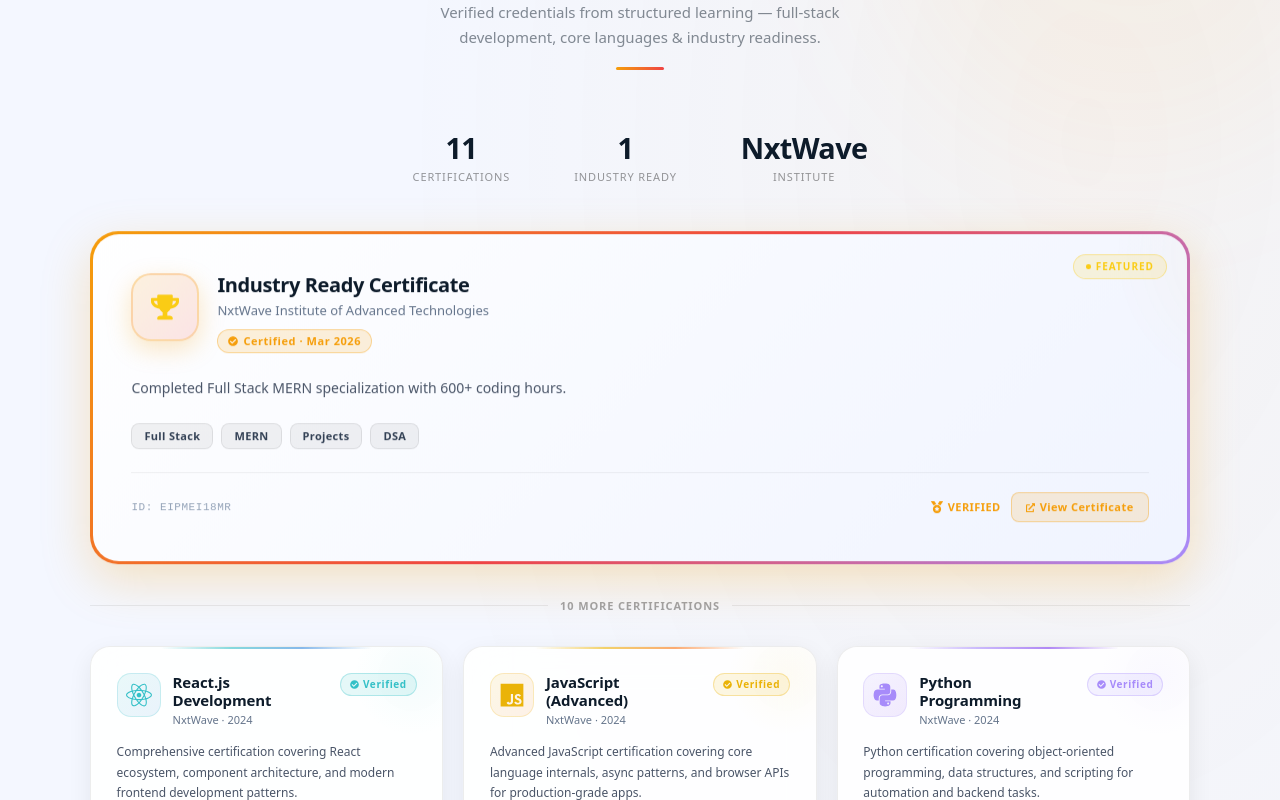
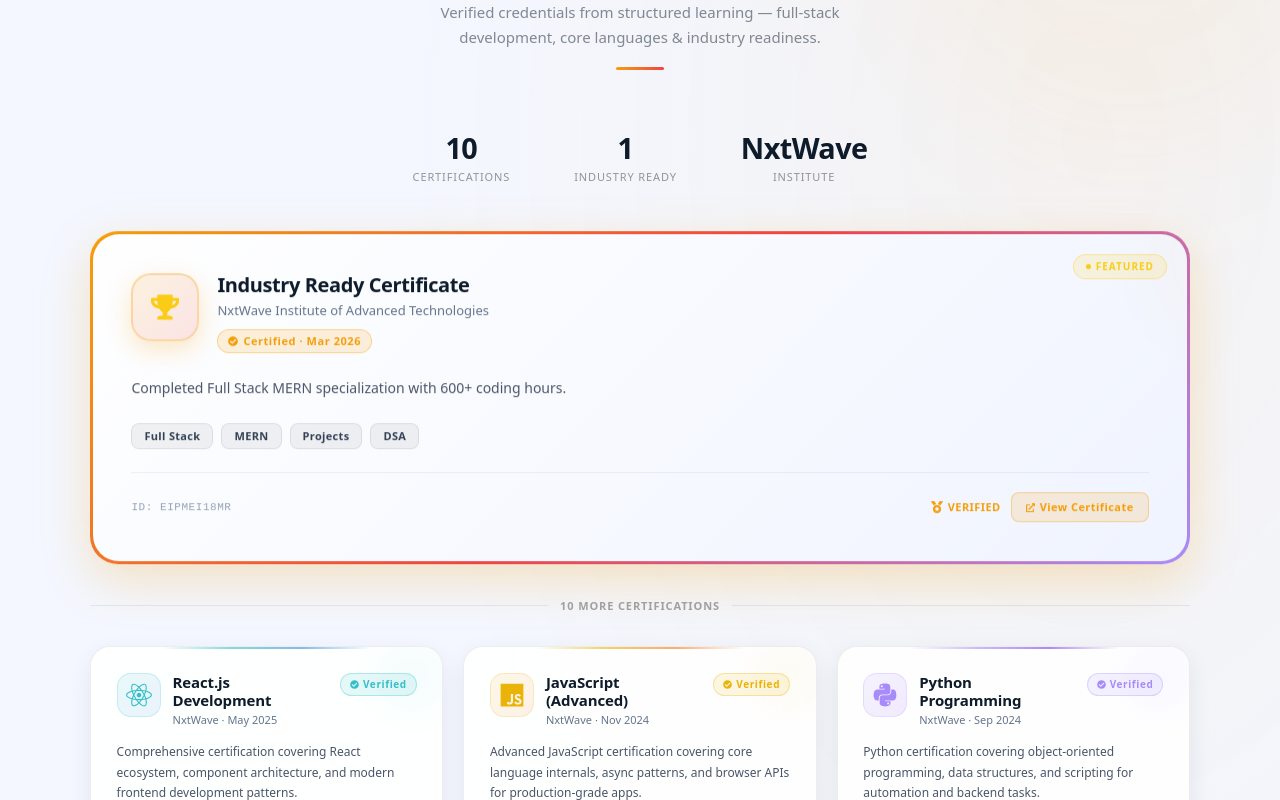
Before and after one commit to SoloDarkNet/Portfolio, a React (Vite) app: page /certifications in a window 1280 px wide. Shown: the part 240-1040 px from the top of the page. Built offline with nearby package versions, Linux system fonts and the light colour scheme.

Commit message:
certificates length

```diff
--- a/src/Components/Certifications/certification.jsx
+++ b/src/Components/Certifications/certification.jsx
@@ -42,7 +42,7 @@
     title: "React.js Development",
     issuer: "NxtWave",
     issuerFull: "NxtWave Institute of Advanced Technologies",
-    date: "2024",
+    date: "May 2025",
     type: "frontend",
     icon: <FaReact style={{ fontSize: 26, color: "#34c0c7" }} />,
     accentFrom: "#34c0c7",
@@ -62,7 +62,7 @@
     title: "JavaScript (Advanced)",
     issuer: "NxtWave",
     issuerFull: "NxtWave Institute of Advanced Technologies",
-    date: "2024",
+    date: "Nov 2024",
     type: "language",
     icon: <FaJs style={{ fontSize: 26, color: "#eab308" }} />,
     accentFrom: "#eab308",
@@ -82,7 +82,7 @@
     title: "Python Programming",
     issuer: "NxtWave",
     issuerFull: "NxtWave Institute of Advanced Technologies",
-    date: "2024",
+    date: "Sep 2024",
     type: "language",
     icon: <FaPython style={{ fontSize: 26, color: "#a78bfa" }} />,
     accentFrom: "#a78bfa",
@@ -102,7 +102,7 @@
     title: "Node.js Development",
     issuer: "NxtWave",
     issuerFull: "NxtWave Institute of Advanced Technologies",
-    date: "2024",
+    date: "Jan 2025",
     type: "backend",
     icon: <SiNestjs style={{ fontSize: 26, color: "#22c55e" }} />,
     accentFrom: "#22c55e",
@@ -122,7 +122,7 @@
     title: "Introduction to Databases",
     issuer: "NxtWave",
     issuerFull: "NxtWave Institute of Advanced Technologies",
-    date: "2024",
+    date: "Aug 2024",
     type: "database",
     icon: <FaDatabase style={{ fontSize: 26, color: "#3b82f6" }} />,
     accentFrom: "#3b82f6",
@@ -142,7 +142,7 @@
     title: "Build Your Own Static Website",
     issuer: "NxtWave",
     issuerFull: "NxtWave Institute of Advanced Technologies",
-    date: "2024",
+    date: "June 2024",
     type: "frontend",
     icon: <FaHtml5 style={{ fontSize: 26, color: "#f97316" }} />,
     accentFrom: "#f97316",
@@ -162,7 +162,7 @@
     title: "Responsive Web Design",
     issuer: "NxtWave",
     issuerFull: "NxtWave Institute of Advanced Technologies",
-    date: "2024",
+    date: "Dec 2024",
     type: "frontend",
     icon: <FaReact style={{ fontSize: 26, color: "#34c0c7" }} />,
     accentFrom: "#34c0c7",
@@ -182,7 +182,7 @@
     title: "Dynamic Web Application",
     issuer: "NxtWave",
     issuerFull: "NxtWave Institute of Advanced Technologies",
-    date: "2024",
+    date: "Dec 2024",
     type: "frontend",
     icon: <FaJs style={{ fontSize: 26, color: "#eab308" }} />,
     accentFrom: "#eab308",
@@ -202,7 +202,7 @@
     title: "Developer Foundations",
     issuer: "NxtWave",
     issuerFull: "NxtWave Institute of Advanced Technologies",
-    date: "2024",
+    date: "Nov 2024",
     type: "foundation",
     icon: <FaCode style={{ fontSize: 26, color: "#6366f1" }} />,
     accentFrom: "#6366f1",
@@ -222,7 +222,7 @@
     title: "Bootstrap & Flexbox",
     issuer: "NxtWave",
     issuerFull: "NxtWave Institute of Advanced Technologies",
-    date: "2024",
+    date: "June 2024",
     type: "frontend",
     icon: <FaBootstrap style={{ fontSize: 26, color: "#7c3aed" }} />,
     accentFrom: "#7c3aed",
@@ -791,6 +791,8 @@
   const featured = certs.filter((c) => c.featured);
   const others = certs.filter((c) => !c.featured);
 
+  const totalCerts = certs.length - 1;
+
   return (
     <div
       style={{
@@ -932,7 +934,7 @@
           }}
         >
           {[
-            { num: "11", label: "Certifications" },
+            { num: totalCerts.toString(), label: "Certifications" },
             { num: "1", label: "Industry Ready" },
             { num: "NxtWave", label: "Institute" },
           ].map((stat) => (
```
Also changed, not shown: 1 other file (tests, documents, lock files or other folders).
